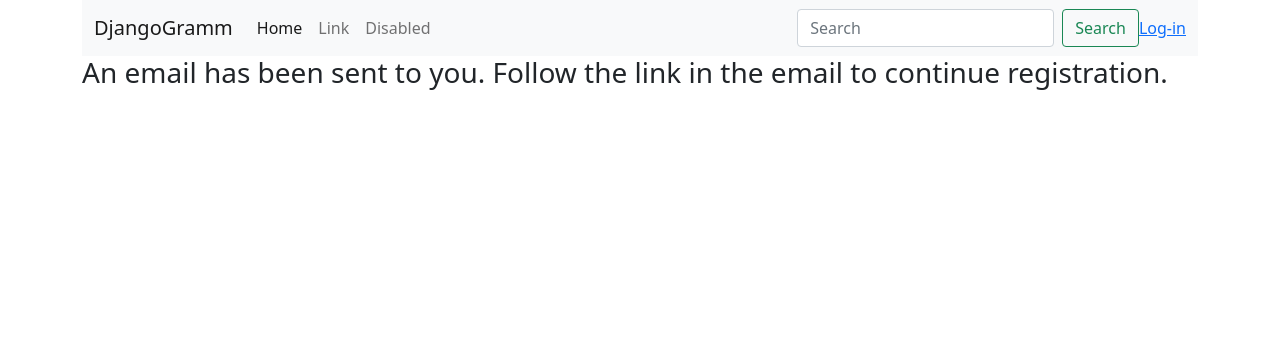
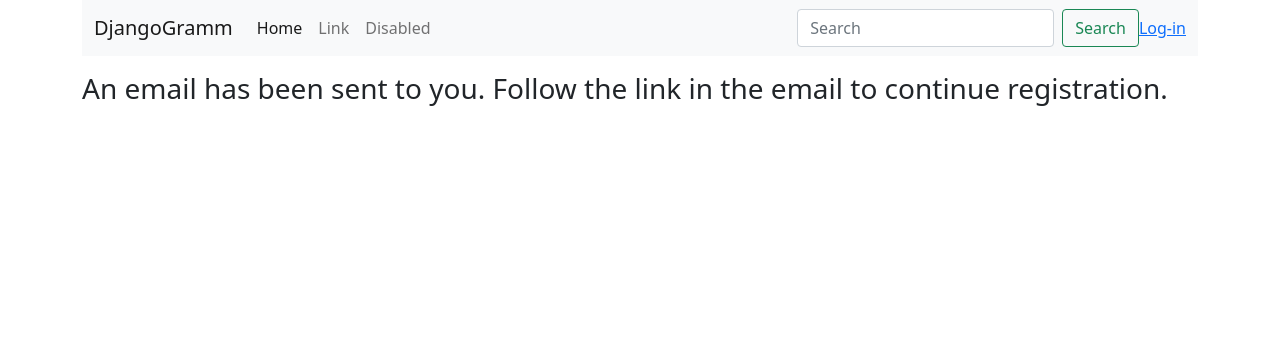
Before and after one commit to OleksiiMartseniuk/DjangoGramm, a Django app: template src/account/templates/account/registration/register_done.html in a window 1280 px wide. Shown: the top 356 px of the page. Run offline with Django 4.2, Linux system fonts and the light colour scheme; the template is opened without the code that fills it, so the values that code supplies are empty; some libraries are stand-ins or nearby versions.

Commit message:
add class

```diff
--- a/src/account/templates/account/registration/register_done.html
+++ b/src/account/templates/account/registration/register_done.html
@@ -3,5 +3,5 @@
 {% block title %}Done Registration {% endblock %}
 
 {% block content %}
-    <h3>An email has been sent to you. Follow the link in the email to continue registration.</h3>
+    <h3 class="mt-3">An email has been sent to you. Follow the link in the email to continue registration.</h3>
 {% endblock %}
```
